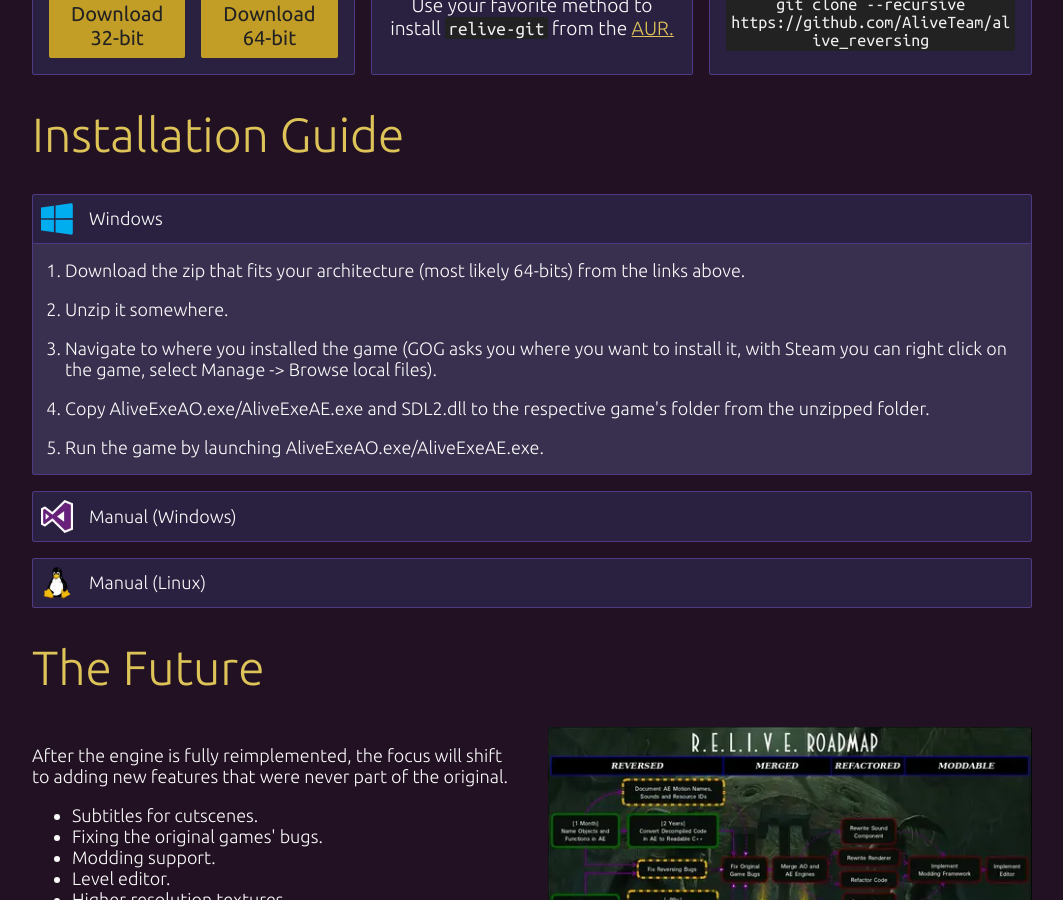
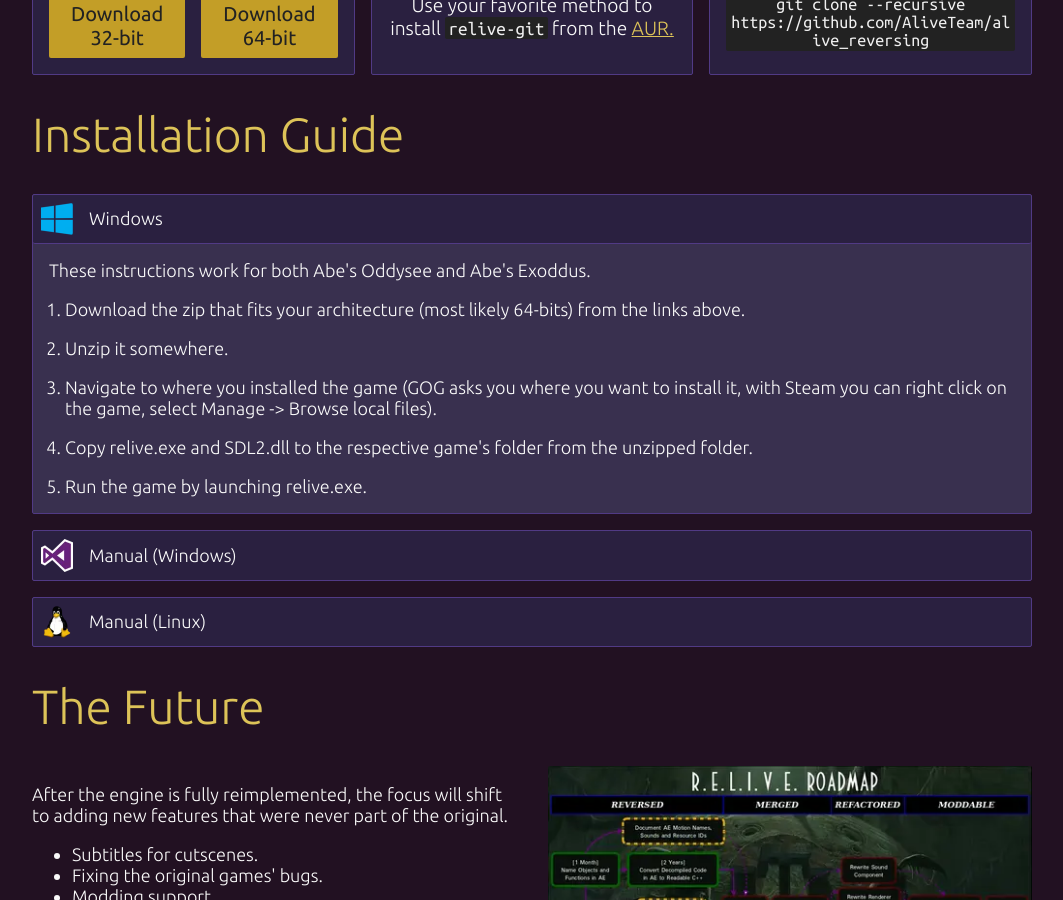
Before and after one commit to AliveTeam/AliveTeam.github.io, a Jekyll site: the page built from index.html, in a window 1280 px wide and 900 px high, scrolled down 2116 px. Shown: the whole window, without its empty margins (108-1171 px from the left). Built offline with Jekyll 4.4.1, drawn with Linux system fonts in a browser that asks for light colours.

Commit message:
Updated install instructions

```diff
--- a/index.html
+++ b/index.html
@@ -141,13 +141,14 @@
           </div>
         </summary>
         <div>
+          <p>These instructions work for both Abe's Oddysee and Abe's Exoddus.</p>
           <ol>
             <li><p>Download the zip that fits your architecture (most likely 64-bits) from the links above.</p></li>
             <li><p>Unzip it somewhere.</p></li>
             <li><p>Navigate to where you installed the game (GOG asks you where you want to install it, with
                 Steam you can right click on the game, select Manage -> Browse local files).</p></li>
-            <li><p>Copy AliveExeAO.exe/AliveExeAE.exe and SDL2.dll to the respective game's folder from the unzipped folder.</p></li>
-            <li><p>Run the game by launching AliveExeAO.exe/AliveExeAE.exe.</p></li>
+            <li><p>Copy relive.exe and SDL2.dll to the respective game's folder from the unzipped folder.</p></li>
+            <li><p>Run the game by launching relive.exe.</p></li>
           </ol>
         </div>
       </details>
```
